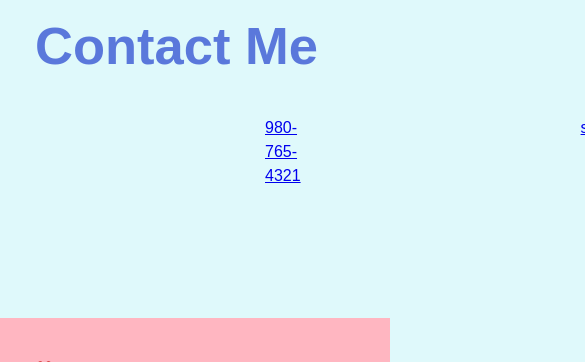
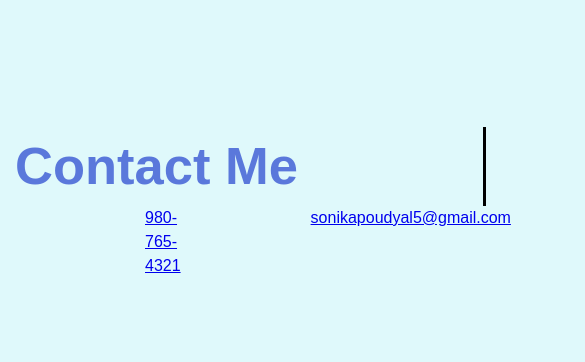
Before and after one commit to sonipoud/responsole, a plain HTML site: page index.html in a window 390 px wide. Shown: the part 1638-2000 px from the top of the page, 585 px wide, since content can reach past the window. Drawn offline with Linux system fonts and the light colour scheme.

Commit message:
made changes in the media query section

```diff
--- a/assets/css/style.css
+++ b/assets/css/style.css
@@ -132,7 +132,7 @@ section {
     font-size: 35px;
     text-align: right;
     color:  var(--senary-color);
-    padding-left: 20px;
+    padding-right: 80px;
     width: 20%;
     flex-wrap: wrap;
     border-right: 3px solid var(--tertiary-color);
@@ -180,7 +180,7 @@ section {
 .ref a {
     margin: 30px;
     width: auto;
-    padding-left: 220px;
+    padding-left: 130px;
 }
 
 .ref:hover {
@@ -241,13 +241,21 @@ footer div {
         width: 100%;
     }
 
-    .flex-item img {
+    .picture img {
         width: 30%;
     }
 
-    .section-title {
-        width: 80%;
+     .section-title {
+        width: 30%;
+        border-right: 3px solid var(--tertiary-color);
+        padding-right: 80px;
     }
+
+    .ref a {
+        margin: 30px;
+        width: auto;
+    }
+
 
     /* Media query for tablets and smaller screens */
     @media screen and (max-width: 768px) {
@@ -255,6 +263,12 @@ footer div {
       section {
          padding: 30px 15px;
       }
+
+      .ref a {
+        margin: 5px;
+        width: auto;
+    }
+
     }
 
     /* Media query for mobile phone and smaller screens */
@@ -262,5 +276,10 @@ footer div {
         .section-title {
             width: 95%;
         }
+
+        .ref a {
+            margin: 0px;
+            width: auto;
+        }
     }
 }
```
Also changed, not shown: resume.html (+28 -20 lines).
